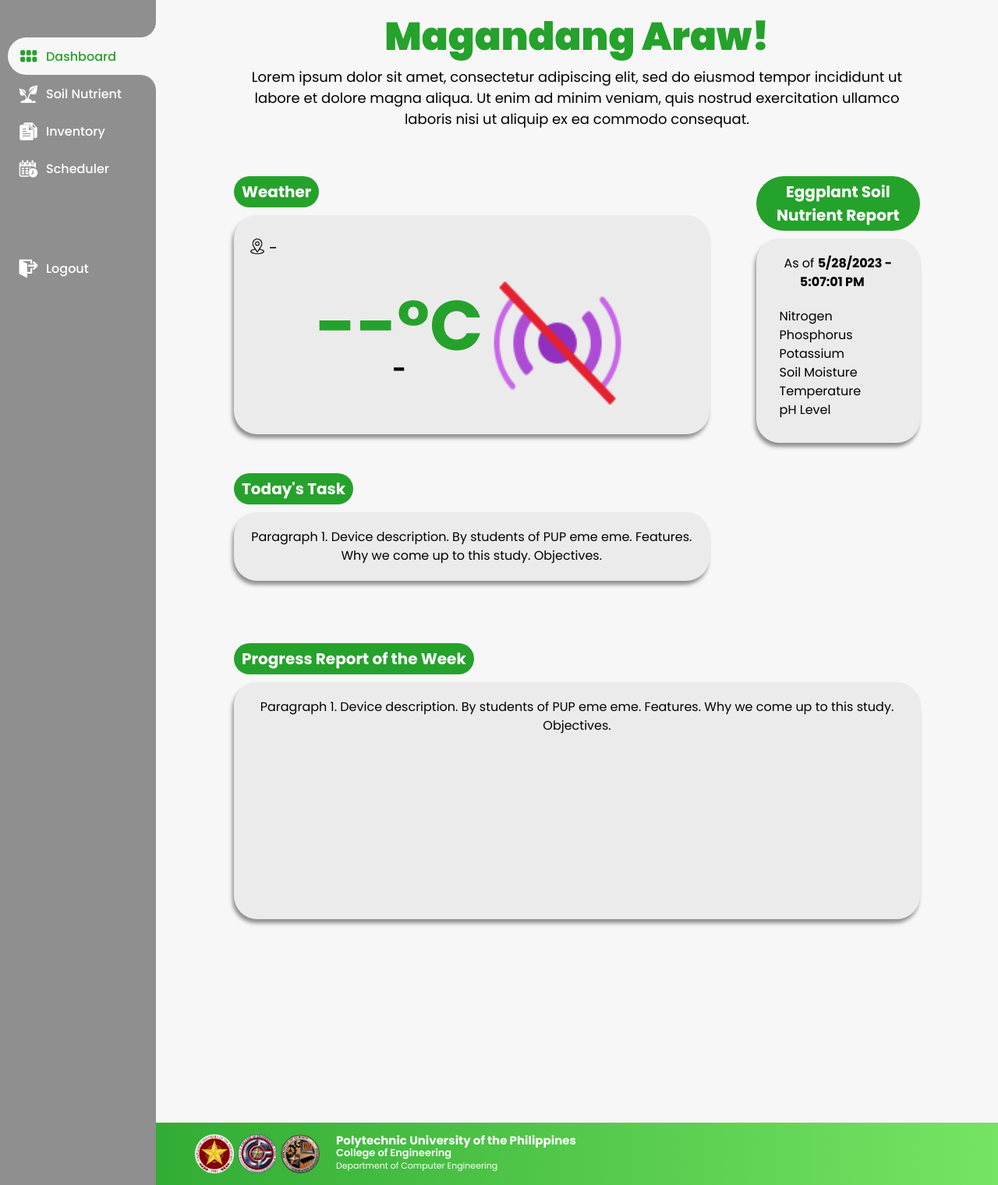
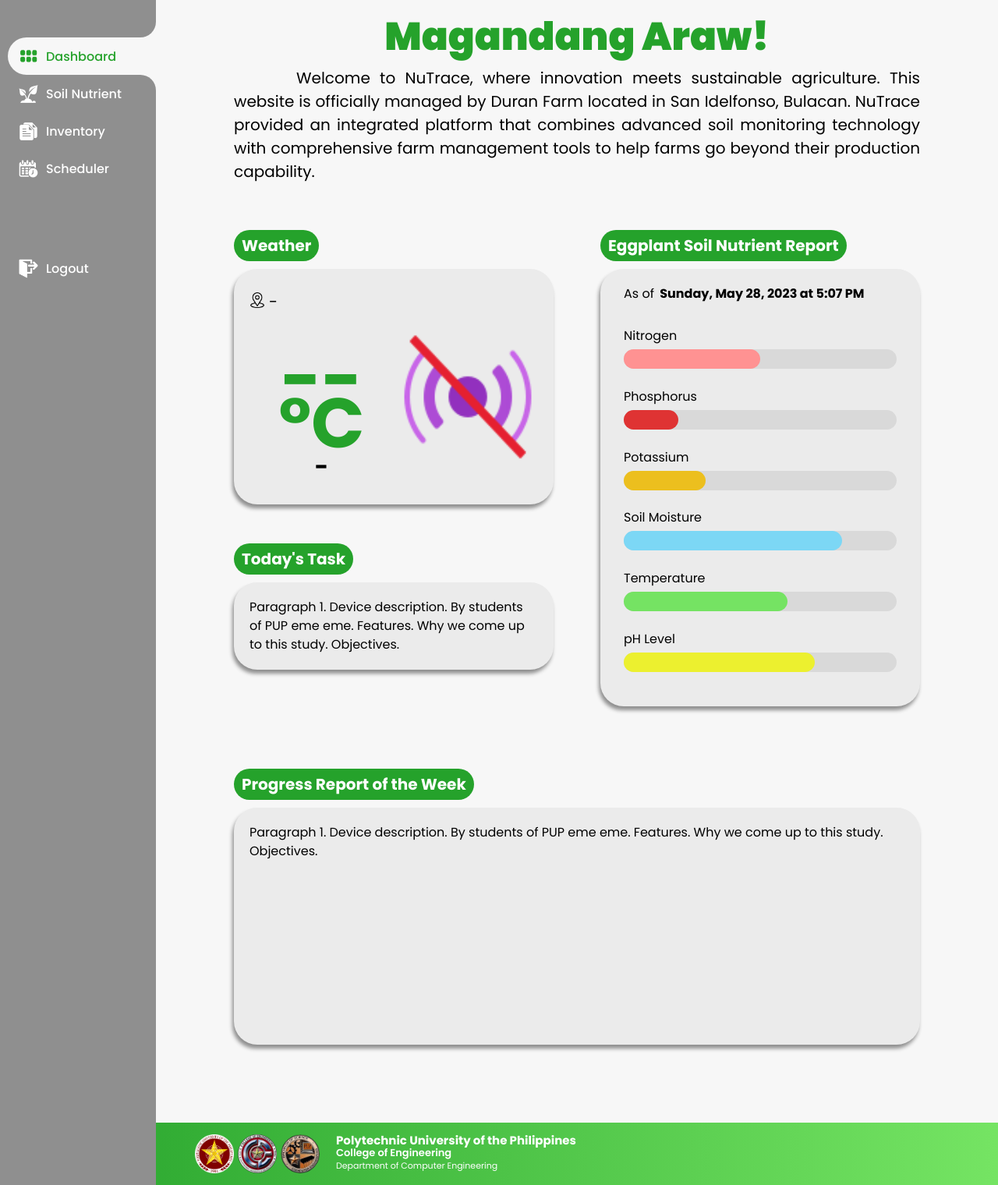
Before and after one commit to kreazze/NuTrace, a PHP site: page /client/dashboard.php in a window 1280 px wide. Shown: the part 56-1576 px from the top of the page at 78% size. Run offline with PHP 8.4, Linux system fonts and the light colour scheme.

Commit message:
added progress bar and change realtime format

```diff
--- a/client/dashboard.css
+++ b/client/dashboard.css
@@ -319,25 +319,31 @@ h3 {
 /* content */
 #main-content {
 	margin-top: 10px;
-	text-align: center;
+}
+.datetime {
+	margin-bottom: 20px;
+	margin-left: 10px;
 }
 #datetime {
 	font-size: 1rem;
 	margin-top: 15px;
-	margin-right: 15px;
+	margin-left: 3px;
 	line-height: 1rem;
-	text-align: right;
+	text-align: left;
 	color: black;
 	font-family: 'Poppins-Bold';
 }
 #p4 {
 	font-size: 50px;
+	text-align: center;
 	color: #25a22b;
 	font-family: 'Poppins-Black';
 }
 #p5 {
 	margin: 0px 100px 40px;
-	font-size: 18px;
+	font-size: 20px;
+	text-align: justify;
+	text-indent: 5rem;
 	color: black;
 	font-family: 'Poppins-Regular';
 }
@@ -385,11 +391,53 @@ h3 {
 	padding-top: 10px;
 	text-align: left;
 }
+.nut-divider {
+	margin-bottom: 20px;
+}
+progress {
+	margin-top: 5px;
+	width: 350px;
+	height: 25px;
+	border-radius: 50px;
+}
+progress::-webkit-progress-bar {
+	background-color: #d9d9d9;
+	border-radius: 50px;
+}
+.prog1::-webkit-progress-value {
+	background-color: #ff9292;
+	border-radius: 50px;
+}
+.prog2::-webkit-progress-value {
+	background-color: #df3333;
+	border-radius: 50px;
+}
+.prog3::-webkit-progress-value {
+	background-color: #ecbf1e;
+	border-radius: 50px;
+}
+.prog4::-webkit-progress-value {
+	background-color: #7cd7f5;
+	border-radius: 50px;
+}
+.prog5::-webkit-progress-value {
+	background-color: #75e363;
+	border-radius: 50px;
+}
+.prog6::-webkit-progress-value {
+	background-color: #ecf02f;
+	border-radius: 50px;
+}
+
+
+
+
 
 /* weather */
 #container {
 	margin-bottom: 50px;
 	margin-right: 60px;
+	text-align: center;
 }
 #weather-content {
 	line-height: 1.5rem;
--- a/client/dashboard.php
+++ b/client/dashboard.php
@@ -42,7 +42,7 @@
             </ul>
             <ul class="side-menu">
                 <li>
-                    <a href="../account-form/login.php" class="logout">
+                    <a href=" " class="logout">
                     <div class="box">
                         <img class="navbar-pic" src="../assets/images/sidebar/white/logout-icon.png" width="25px" height="25px">
                         <a href="#logout" class="button"><span class="logout-text">Logout</span></a>
@@ -70,9 +70,10 @@
             </nav>
             <main id="main-content">
                 <p id="p4">Magandang Araw!</p>
-                <p id="p5">Lorem ipsum dolor sit amet, consectetur adipiscing elit, sed do eiusmod tempor incididunt
-                    ut labore et dolore magna aliqua. Ut enim ad minim veniam, quis nostrud exercitation ullamco
-                    laboris nisi ut aliquip ex ea commodo consequat.</p>
+                <p id="p5"> Welcome to NuTrace, where innovation meets sustainable agriculture. This website is officially
+                            managed by Duran Farm located in San Idelfonso, Bulacan. NuTrace provided an integrated platform
+                            that combines advanced soil monitoring technology with comprehensive farm management tools to help
+                            farms go beyond their production capability.</p>
                 <div id="upper-content">
                     <div id="main-left">
                         <!--Weather-->
@@ -107,25 +108,31 @@
                     <div id="main-right">
                         <p id="title">Eggplant Soil Nutrient Report</p>
                         <div id="description">
-                            <p>As of <span id="datetime"></span></p>
+                            <p class="datetime">As of <span id="datetime"></span></p>
                             <div id="variables">
-                                <div>
+                                <div class="nut-divider">
                                     <p>Nitrogen</p>
+                                    <progress class="prog1" value="50" max="100"></progress>
                                 </div>
-                                <div>
+                                <div class="nut-divider">
                                     <p>Phosphorus</p>
+                                    <progress class="prog2" value="20" max="100"></progress>
                                 </div>
-                                <div>
+                                <div class="nut-divider">
                                     <p>Potassium</p>
+                                    <progress class="prog3" value="30" max="100"></progress>
                                 </div>
-                                <div>
+                                <div class="nut-divider">
                                     <p>Soil Moisture</p>
+                                    <progress class="prog4" value="80" max="100"></progress>
                                 </div>
-                                <div>
+                                <div class="nut-divider">
                                     <p>Temperature</p>
+                                    <progress class="prog5" value="60" max="100"></progress>
                                 </div>
-                                <div>
+                                <div class="nut-divider">
                                     <p>pH Level</p>
+                                    <progress class="prog6" value="70" max="100"></progress>
                                 </div>
                             </div>
                         </div>
--- a/js-files/realtime.js
+++ b/js-files/realtime.js
@@ -1,11 +1,16 @@
-var datetime = new Date();
-console.log(datetime);
-document.getElementById("datetime").textContent = datetime;
+function refreshTime() {
+  const timeDisplay = document.getElementById("datetime");
+  const dateOptions = {
+    month: 'long',
+    day: 'numeric',
+    year: 'numeric',
+    weekday: 'long',
+    hour: 'numeric',
+    minute: 'numeric',
+    hour12: true
+  };
+  const dateString = new Date().toLocaleString('en-US', dateOptions);
+  timeDisplay.textContent = dateString;
+}
 
-function refreshTime() {
-    const timeDisplay = document.getElementById("datetime");
-    const dateString = new Date().toLocaleString();
-    const formattedString = dateString.replace(", ", " - ");
-    timeDisplay.textContent = formattedString;
-}
 setInterval(refreshTime, 1000);
```
